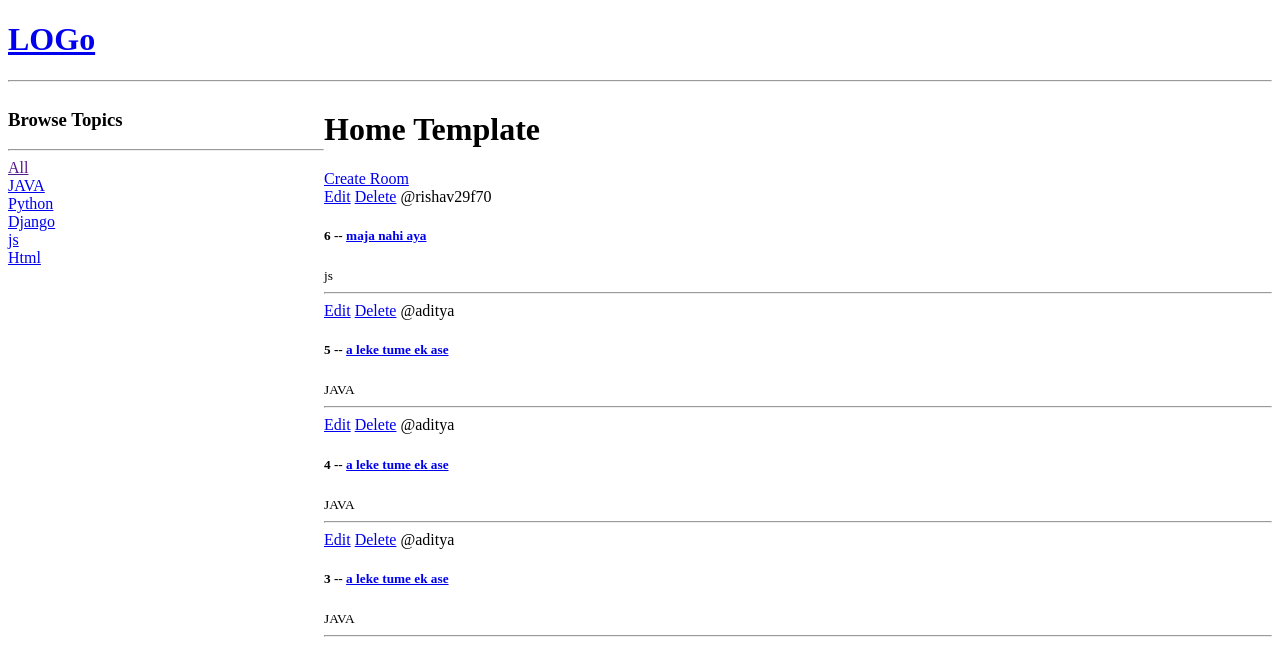
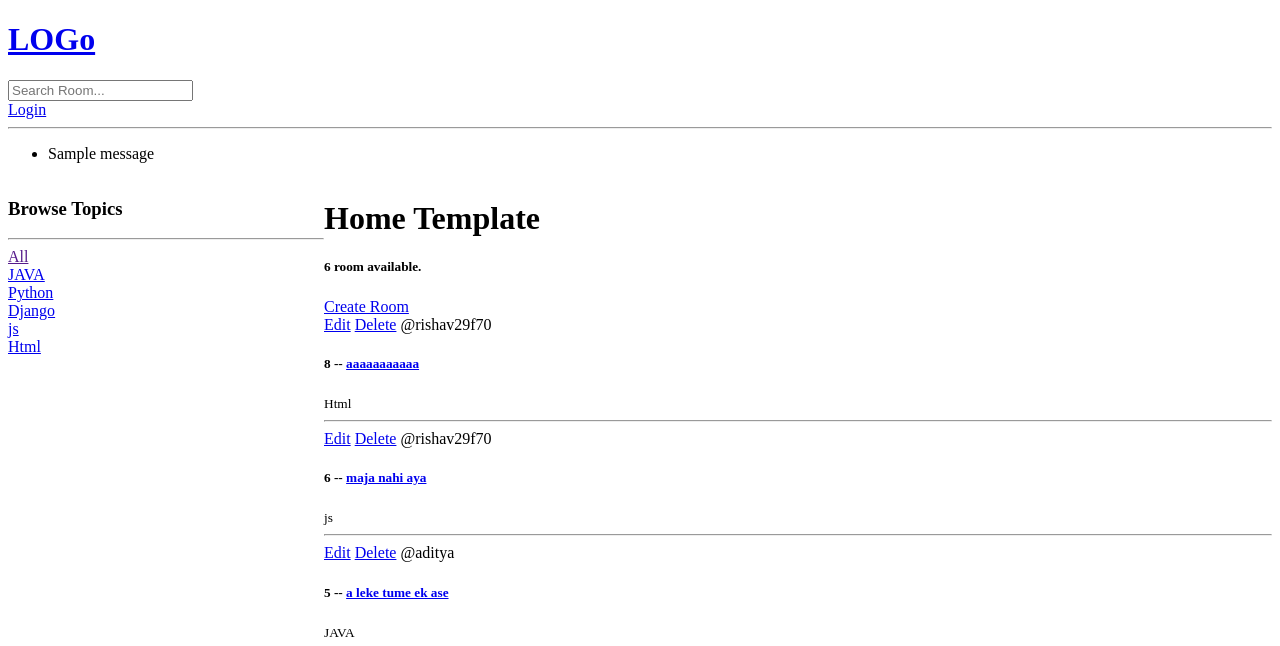
Before and after one commit to aditya29f70/Django-Learning, a Django app: page / in a window 1280 px wide. Shown: the top 646 px of the page. Run offline with Django 5.2, Linux system fonts and the light colour scheme; data comes from the database, SQL or seed files in the repository; one stand-in notice (Sample message) is shown.

Commit message:
add search bar and login page with authentication session and cookies

```diff
--- a/studybud/base/templates/base/home.html
+++ b/studybud/base/templates/base/home.html
@@ -30,6 +30,7 @@
         <h1>Home Template</h1>
 
         <div>
+            <h5>{{ room_count }} room available.</h5>
             <a href="{% url 'create-room' %}">Create Room</a>
             <div>
                 {% for room in room %}
--- a/studybud/base/urls.py
+++ b/studybud/base/urls.py
@@ -2,6 +2,8 @@ from django.urls import path
 from . import views
 
 urlpatterns= [
+    path('login/', views.loginPage, name= 'login'),
+
     path('', views.home, name="home"),
     path('room/<str:pk>', views.room, name="room"),
     path('create-room/', views.createRoom, name='create-room'),
--- a/studybud/base/views.py
+++ b/studybud/base/views.py
@@ -1,6 +1,11 @@
 from django.shortcuts import render, redirect
+from django.contrib import messages
+from django.db.models import Q
 from .models import Room, Topic
 from .forms import RoomForm
+from django.contrib.auth.models import User
+from django.contrib.auth import authenticate, login, logout
+
 
 # Create your views here.
 
@@ -11,16 +16,46 @@ from .forms import RoomForm
 # ]
 
 
+def loginPage(request):
+    if request.method== 'POST':
+        username= request.POST.get('username')
+        password= request.POST.get('password')
+    # now try to check is this user exist or not
+        try:
+            user= User.objects.get(username=username)
+        except:
+            messages.error(request, "User does not exist")
+# if user exist then we have to authenticate()
+        user= authenticate(request, username= username, password= password)
+    # here we will get user obj base on there authentication result
+    # now what authent.. gonna do, either  gives us an error or return an user object
+    # which matches these credencials (like each thing username and password have there own creadencial)
 
+    # if user is good or pass there credencial then it is good to login
+        if user is not None:
+            login(request, user)
+        # what login does it add this user session(user info) in the database and inside our browser
+        # so user offical loged in
+            return redirect('home')
+        else:
+            messages.error(request, 'Username Or password does not exist.')
+
+    context= {}
+    return render(request, 'base/login_register.html', context)
 
 
 
 def home(request):
     q= request.GET.get('q') if request.GET.get('q')!=None else ''
-    rooms= Room.objects.filter(topic__name__icontains= q)
+    rooms= Room.objects.filter(
+        Q(topic__name__icontains= q) |
+        Q(name__icontains=q) |
+        Q(desciption__icontains=q)
+    )
     # rooms= Room.objects.all()
     topics= Topic.objects.all()
-    context= {'room':rooms, 'topic':topics}
+    room_count= rooms.count()
+    context= {'room':rooms, 'topic':topics, 'room_count':room_count}
     return render(request, 'base/home.html', context)
 
 def room(request, pk):
--- a/studybud/templates/main.html
+++ b/studybud/templates/main.html
@@ -8,6 +8,15 @@
 <body>
     {% include 'navbar.html'%}
 
+    {% if messages %}
+        <ul class = 'messages'>
+            {% for message in messages %}
+            <li >
+                {{message}}
+            </li>
+            {% endfor %}
+        </ul>
+    {% endif %}
     {% block content %}
 
     {% endblock  %}
--- a/studybud/templates/navbar.html
+++ b/studybud/templates/navbar.html
@@ -2,4 +2,10 @@
     <h1>LOGo</h1>
 </a>
 
+<!-- here we don't need csrf_token here bz it get method -->
+<form method="GET" action="{% url 'home' %}">
+    <input type="text" name="q" placeholder="Search Room...">
+</form>
+
+<a href="{% url 'login' %}">Login</a>
 <hr>
```
Also changed, not shown: studybud/base/templates/base/login_register.html (added, +16 -0 lines), studybud/db.sqlite3.
